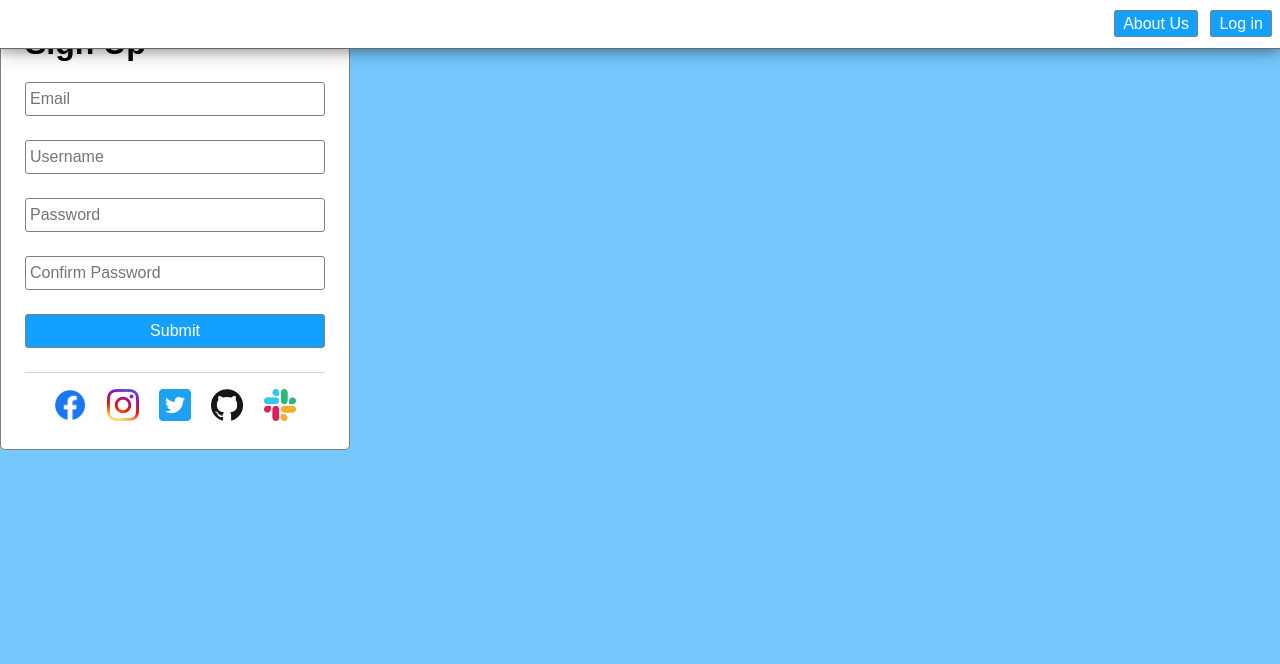
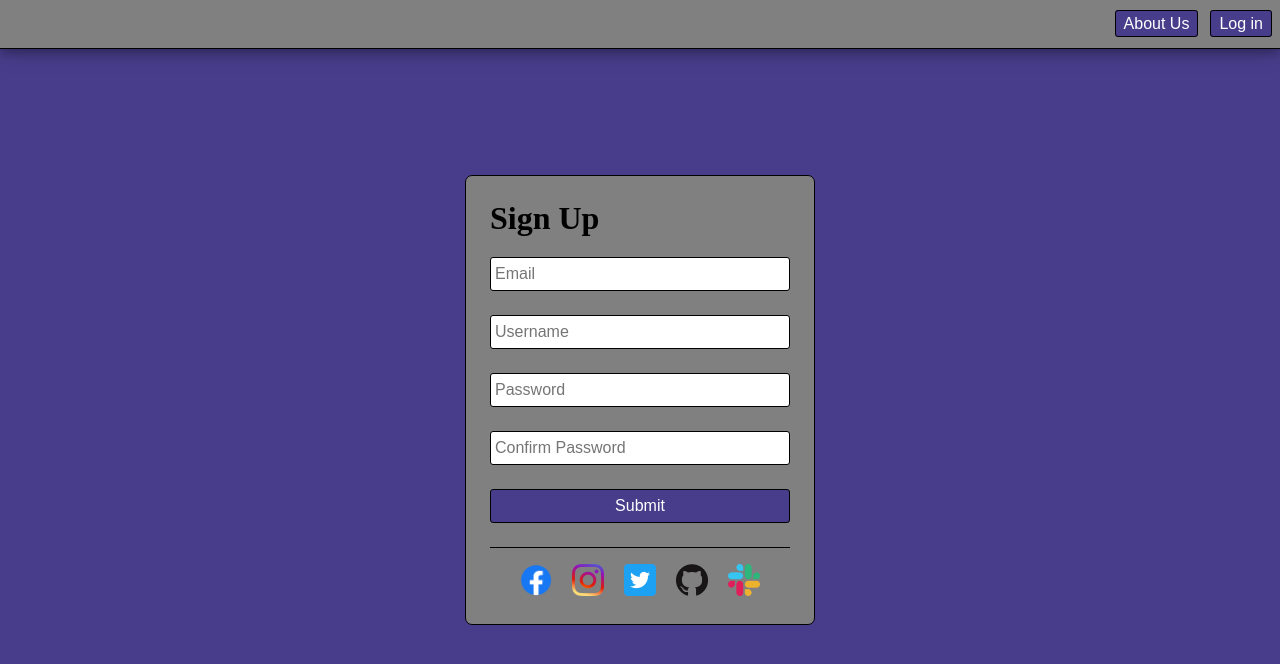
Before and after one commit to Dervin7/HTML-Register-Page, a plain HTML site: page index.html in a window 1280 px wide. Drawn offline with Linux system fonts and the light colour scheme.

Commit message:
Updated main file

```diff
--- a/main.css
+++ b/main.css
@@ -1,16 +1,15 @@
 body {
-    background-color: #76c8ff;
+    background-color: darkslateblue;
     margin: 0;
-    font-family: sans-serif;
-    display: table;
+    display: flex;
     height: 100vh
 }
 
 header {
-    background-color: white;
+    background-color: grey;
     text-align: right;
     padding: .75rem 0;
-    border-bottom: solid 1px dimgrey;
+    border-bottom: solid 1px black;
     box-shadow:
     0 4px 8px 0 rgba(0, 0, 0, 0.2),
     0 6px 20px 0 rgba(0, 0, 0, 0.19);
@@ -22,26 +21,30 @@ header {
 
 header a {
     color: white;
-    background-color: #13a0ff;
-    border: solid 1px gray;
+    background-color: darkslateblue;
+    border: solid 1px black;
     border-radius: 3px;
     padding: .25rem .5rem;
     margin-right: .5rem;
     line-height: 1.5rem;
     text-decoration: none;
+    font-family: sans-serif;
 }
 
 header a:hover, form button:hover {
-    background-color: #1084d1;
+    background-color: darkslateblue;
     cursor: pointer;
+    font-family: sans-serif;
 }
 
 .container {
     margin: auto;
     padding: 1.5rem;
-    background-color: white;
-    border: solid 1px gray;
-    border-radius: 5px;
+    background-color: grey;
+    background-size: auto;
+    border: solid 1px black;
+    border-radius: 7px;
+    font-family: 'Times New Roman', Times, serif;
     box-shadow:
     0 4px 8px 0 rgba(0, 0, 0, 0.2)
     0 6px 20px 0 rgba(0, 0, 0, 0.19);
@@ -49,6 +52,7 @@ header a:hover, form button:hover {
 
 .container > h1 {
     margin: 0 0 .5rem;
+    font-family: serif;
 }
 
 form input, form button {
@@ -59,18 +63,20 @@ form input, form button {
     padding: .25rem;
     line-height: 1.5rem;
     font-size: 1em;
-    border: solid 1px gray;
+    font-family: sans-serif;
+    border: solid 1px black;
     border-radius: 3px;
 }
 
 form button {
     color: white;
-    background-color: #13a0ff;
+    background-color: darkslateblue;
+    border: solid 1px black;
 }
 
 footer {
     margin-top: .75rem;
-    border-top: solid 1px lightgray;
+    border-top: solid 1px black;
     padding-top: 1rem;
     text-align: center;
 }
```
